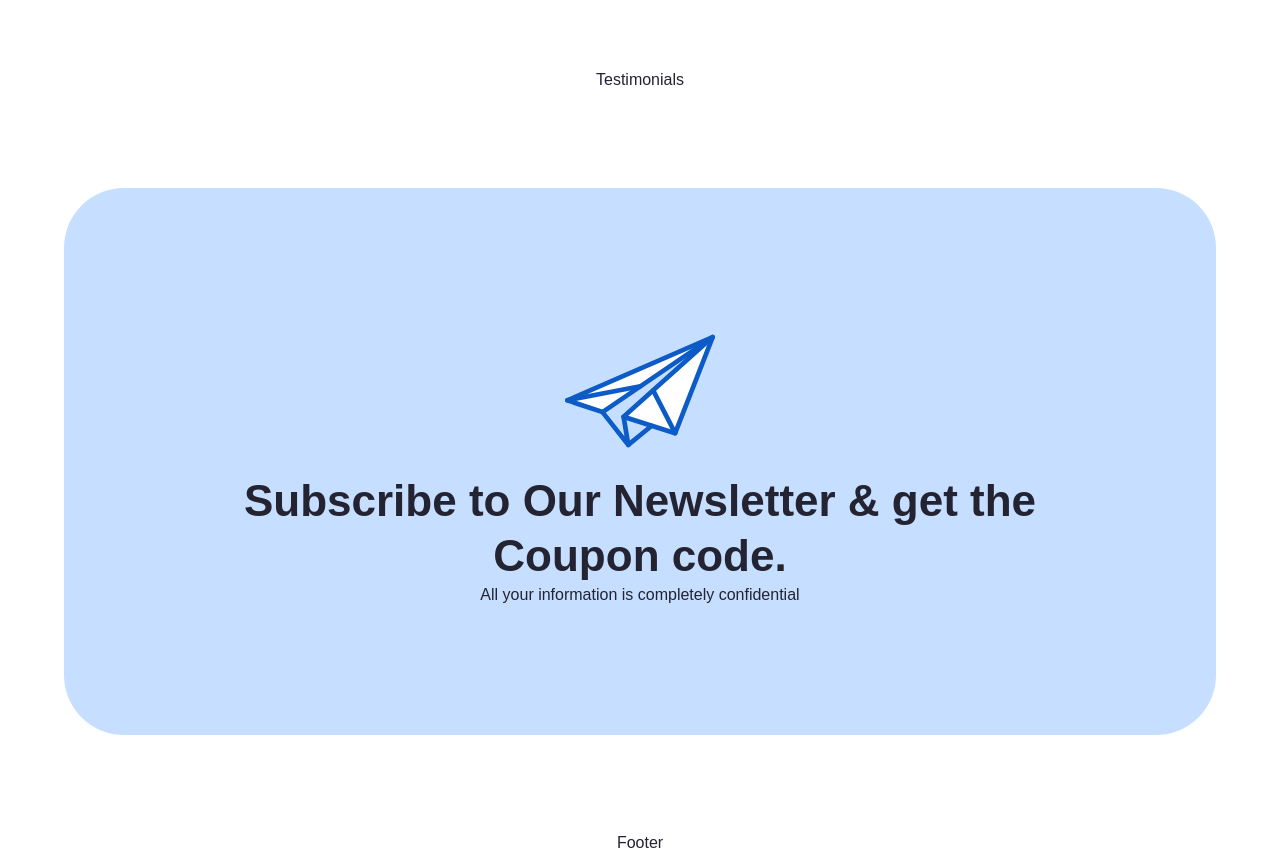
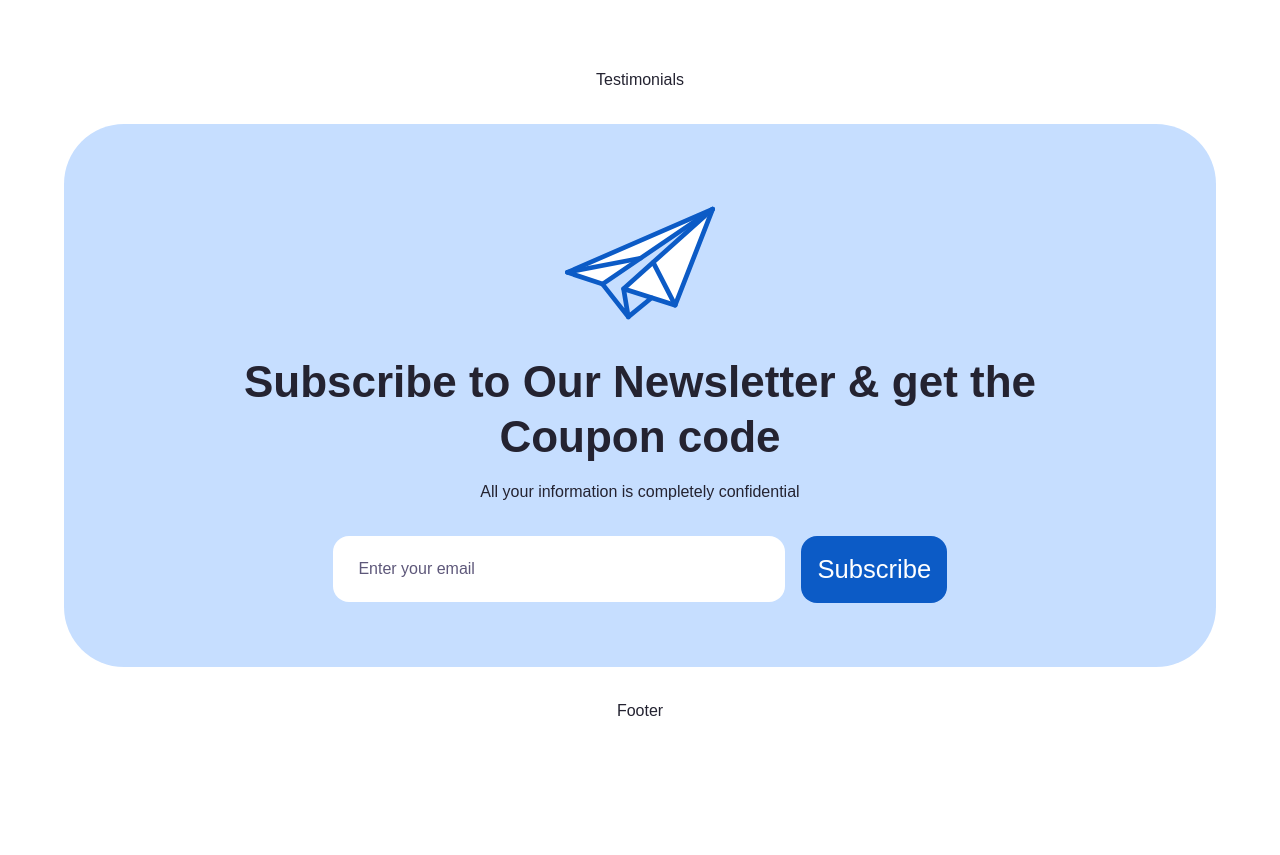
Before and after one commit to devprashantt/xerocodee-task, a React (Vite) app: page / in a window 1280 px wide. Shown: the part 7940-8795 px from the top of the page. After the commit the page ends 8663 px from the top, so only its background shows below. Built offline with nearby package versions, Linux system fonts and the light colour scheme.

Commit message:
newsletter section done!

```diff
--- a/src/components/Button/Button.module.scss
+++ b/src/components/Button/Button.module.scss
@@ -28,16 +28,22 @@
 }
 
 .filled {
+    height: 100%;
     color: #fff;
     text-align: center;
-    font-size: 1.5rem;
+    font-size: 1.6rem;
     font-style: normal;
-    font-weight: 800;
-    line-height: 180%;
+    font-weight: 500;
+    line-height: 200%;
 
     border: none;
     outline: none;
 
     background-color: #0c5bc6;
-    border-radius: 0.4rem;
+    border-radius: 1rem;
+
+    &:hover {
+        color: #fff;
+        background-color: #0f66e1;
+    }
 }
--- /dev/null
+++ b/src/components/Input/Input.module.scss
@@ -0,0 +1,19 @@
+.input {
+    width: 100%;
+    display: flex;
+    flex-direction: column;
+    align-items: flex-start;
+    justify-content: center;
+    border: none;
+    outline: none;
+    padding: 1.6rem 1.6rem;
+    border-radius: 1rem;
+
+    // SET PLACEHOLDER
+    &::placeholder {
+        color: #5e587a;
+
+        font-size: 1rem;
+        font-style: normal;
+    }
+}
--- /dev/null
+++ b/src/components/Input/Input.tsx
@@ -0,0 +1,33 @@
+import styles from "./Input.module.scss";
+
+interface InputProps {
+    name: string;
+    type: string;
+    placeholder: string;
+    value: string;
+    onChange: (event: React.ChangeEvent<HTMLInputElement>) => void;
+    onBlur: (event: React.ChangeEvent<HTMLInputElement>) => void;
+}
+
+const Input = ({
+    name,
+    type,
+    placeholder,
+    value,
+    onChange,
+    onBlur,
+}: InputProps) => {
+    return (
+        <input
+            className={styles.input}
+            name={name}
+            type={type}
+            placeholder={placeholder}
+            value={value}
+            onChange={onChange}
+            onBlur={onBlur}
+        />
+    );
+};
+
+export default Input;
--- a/src/components/index.ts
+++ b/src/components/index.ts
@@ -1,5 +1,6 @@
 import Navbar from "./Navbar/Navbar";
 import Footer from "./Footer/Footer";
 import Button from "./Button/Button";
+import Input from "./Input/Input";
 
-export { Navbar, Footer, Button };
+export { Navbar, Footer, Button, Input };
--- a/src/sections/Subscription/Subscription.module.scss
+++ b/src/sections/Subscription/Subscription.module.scss
@@ -1,14 +1,23 @@
 .subs {
+    width: 90%;
     border-radius: 3.75rem;
     background: #c6deff;
     backdrop-filter: blur(20px);
-    padding: 8rem;
-    margin: 4rem;
-}
+    padding: 4rem;
 
-@media screen and (max-width: 768px) {
-    .subs {
-        padding: 2rem;
-        gap: 2rem;
+    display: flex;
+    flex-direction: column;
+    align-items: center;
+    justify-content: center;
+    gap: 1rem;
+
+    .action {
+        margin-top: 1rem;
+        width: 60%;
+        height: 100%;
+        display: flex;
+        align-items: center;
+        justify-content: center;
+        gap: 1rem;
     }
 }
--- a/src/sections/Subscription/Subscription.tsx
+++ b/src/sections/Subscription/Subscription.tsx
@@ -1,16 +1,31 @@
+import { Button, Input } from "../../components"
 import { images } from "../../constants"
 import styles from "./Subscription.module.scss"
+import { useState } from "react"
 
 const Subscription = () => {
+    const [email, setEmail] = useState("")
     return (
         <div className={styles.subs}>
             <img src={images.plane} alt="plane" />
             <h2>
-                Subscribe to Our Newsletter & get the Coupon code.
+                Subscribe to Our Newsletter & get the <br />Coupon code
             </h2>
             <p>All your information is completely confidential</p>
-            <div>
-                <div></div>
+            <div className={styles.action}>
+                <Input
+                    placeholder="Enter your email"
+                    type="email"
+                    name="email"
+                    value={email}
+                    onChange={(e) => setEmail(e.target.value)}
+                    onBlur={(e) => setEmail(e.target.value)}
+                />
+                <Button
+                    text="Subscribe"
+                    buttonType="filled"
+                    onClick={() => console.log("Subscribe")}
+                />
             </div>
         </div>
     )
```
